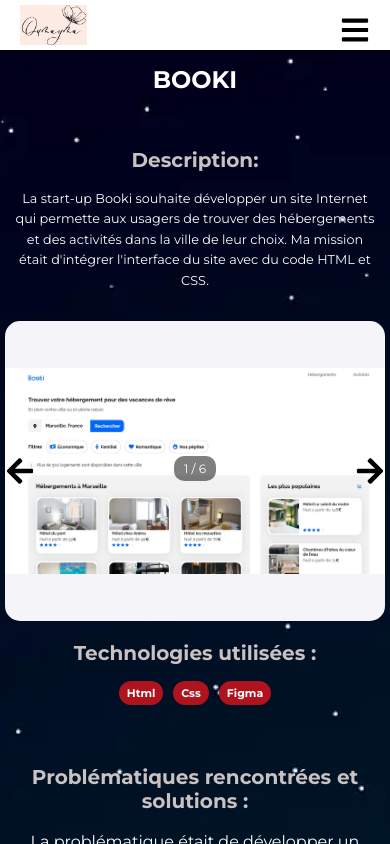
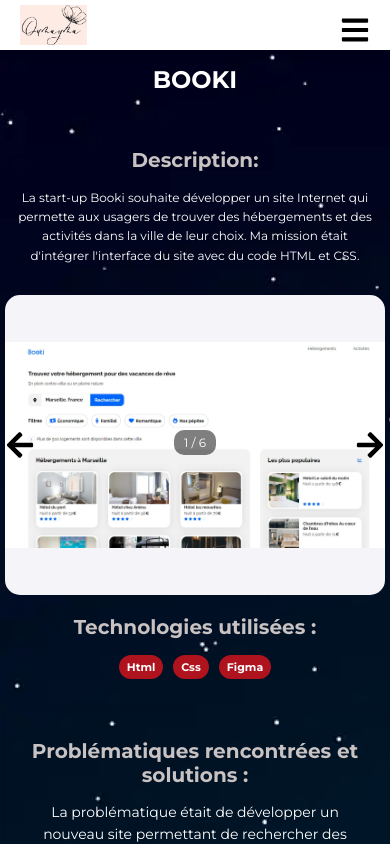
Before and after one commit to Oumayma-Hani-Bhouri/Projet-8_Portfolio, a React (Create React App) app: page /projet/c67ab8a7 in a window 390 px wide. Shown: the top 844 px of the page. Built offline with nearby package versions, Linux system fonts and the light colour scheme.

Commit message:
change pic of project portfolio

```diff
--- a/src/pages/Projet/Projet.scss
+++ b/src/pages/Projet/Projet.scss
@@ -32,7 +32,7 @@
 }
 
 .project-description {
-  font-size: 1.1rem;
+  font-size: 18px;
   color: white;
   margin: 20px 0;
   padding: 0 20px;
@@ -44,15 +44,15 @@
   animation-fill-mode: forwards;
 
   @media (max-width: 1024px) {
-    font-size: 1rem;
+    font-size: 16px;
   }
 
   @media (max-width: 768px) {
-    font-size: 0.9rem;
+    font-size: 14px;
   }
 
   @media (max-width: 480px) {
-    font-size: 0.8rem;
+    font-size: 12px;
     padding: 0 10px;
   }
 }
@@ -108,6 +108,9 @@
     color: white;
     font-size: 16px;
     line-height: 1.6;
+    @media (max-width: 768px) {
+      font-size: 14px;
+    }
   }
 }
 .project-link {
```
Also changed, not shown: public/images/Portfolio/Img1.webp.
